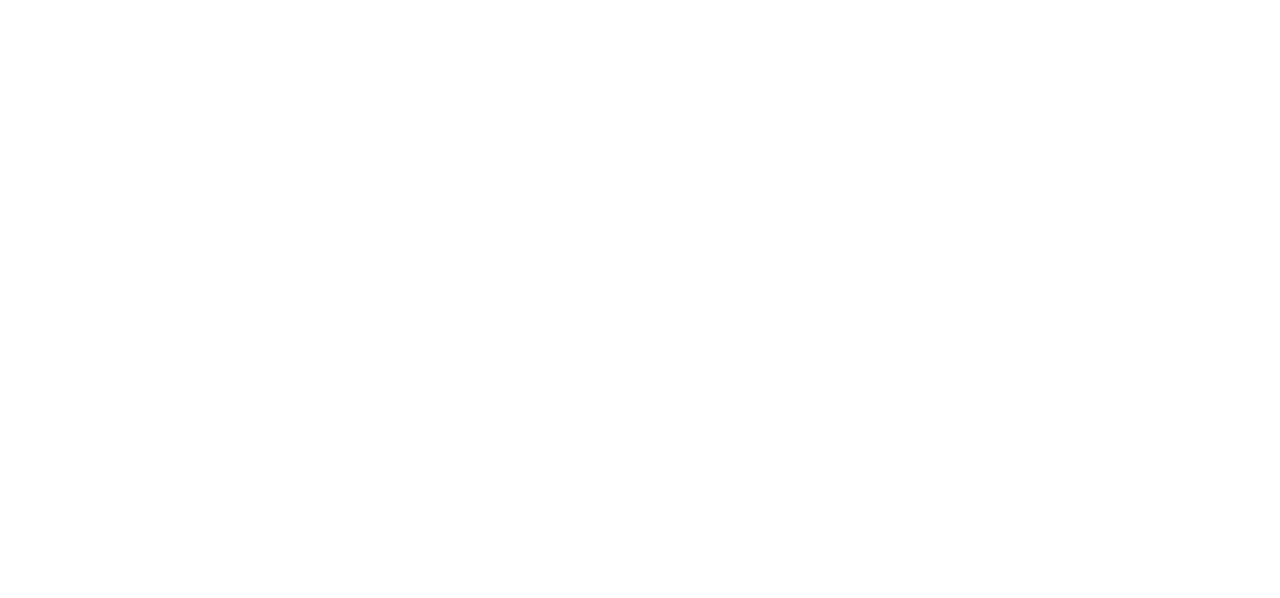
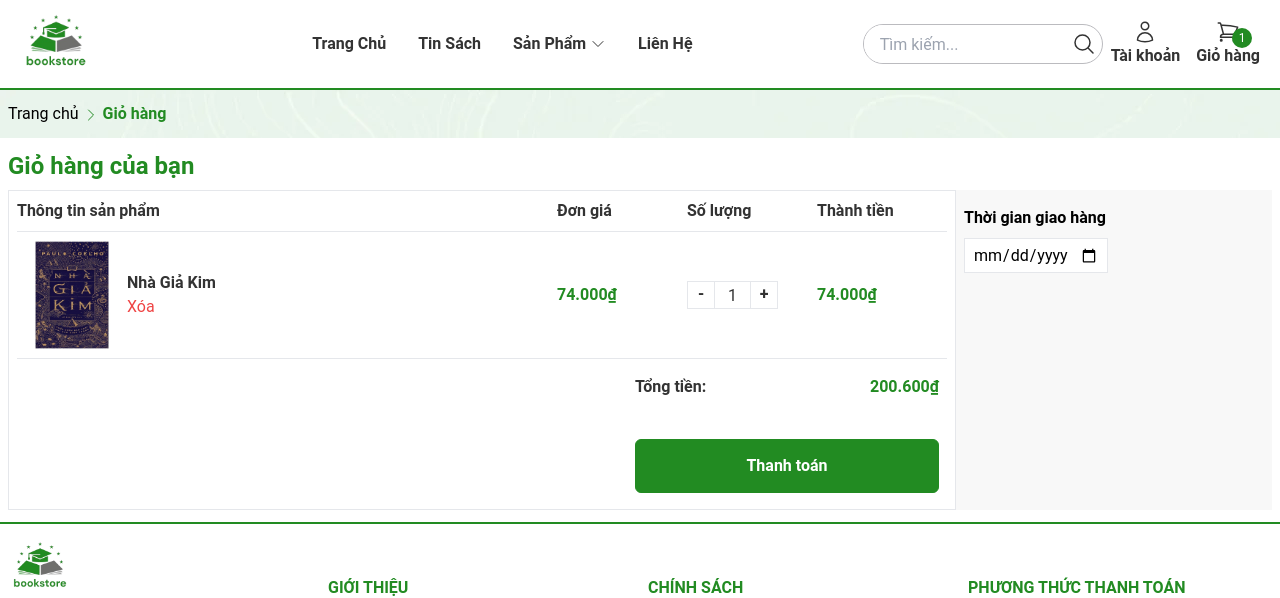
Before and after one commit to TanHuynhNLU/bookstore-ecommerce-user-ui, a React (Create React App) app: page /cart in a window 1280 px wide. Before the commit this address had no page. Shown: the top 598 px of the page. Built offline with nearby package versions, Linux system fonts and the light colour scheme.

Commit message:
feat: build cart page ui

```diff
--- a/src/components/layout/Header.jsx
+++ b/src/components/layout/Header.jsx
@@ -10,6 +10,7 @@ import {
 import ProductImage from '~/assets/imgs/nha-gia-kim.jpg';
 import Logo from '~/assets/imgs/logo.png';
 import { useState } from 'react';
+import { Link } from 'react-router-dom';
 
 function Header() {
     const [showMobileMenu, setShowMobileMenu] = useState(false);
@@ -23,31 +24,31 @@ function Header() {
                     </div>
                 </div>
                 <div className="h-full w-[130px] px-2">
-                    <a className="flex h-full w-full items-center justify-center lg:justify-start" href="#">
+                    <Link to="/" className="flex h-full w-full items-center justify-center lg:justify-start">
                         <img src={Logo} alt="logo" className="inline-block h-[72px] w-[72px]" />
-                    </a>
+                    </Link>
                 </div>
                 <ul className="hidden h-full lg:flex">
                     <li className="h-full px-4 hover:text-[--main-color]">
-                        <a className="inline-block inline-flex h-full items-center justify-center font-bold" href="#">
+                        <Link to="/" className=" inline-flex h-full items-center justify-center font-bold">
                             Trang Chủ
-                        </a>
+                        </Link>
                     </li>
                     <li className="h-full px-4 hover:text-[--main-color]">
-                        <a className="inline-block inline-flex h-full items-center justify-center font-bold" href="#">
+                        <a className=" inline-flex h-full items-center justify-center font-bold" href="#">
                             Tin Sách
                         </a>
                     </li>
                     <li className="group/products relative h-full px-4">
-                        <a
-                            className="inline-block inline-flex h-full items-center justify-center font-bold hover:text-[--main-color]"
-                            href="#"
+                        <Link
+                            to="/products"
+                            className=" inline-flex h-full items-center justify-center font-bold hover:text-[--main-color]"
                         >
                             Sản Phẩm
                             <span className="ml-1 inline-flex items-center justify-center transition-transform duration-300 group-hover/products:rotate-180">
                                 <ChevronDownIcon className="inline-block h-4 w-4" />
                             </span>
-                        </a>
+                        </Link>
                         <ul className="absolute left-0 top-full hidden min-w-[200px] rounded-md bg-white shadow-nav-popup before:absolute before:-top-3 before:left-8 before:block before:h-6 before:w-6 before:rotate-45 before:bg-white group-hover/products:inline-block">
                             <li className="cursor-pointer px-4 py-2 hover:text-[--main-color]">
                                 <a className="h-full w-full" href="#">
@@ -77,9 +78,9 @@ function Header() {
                         </ul>
                     </li>
                     <li className="h-full px-4 hover:text-[--main-color]">
-                        <a className="inline-block inline-flex h-full items-center justify-center font-bold" href="#">
+                        <Link to="/contact" className=" inline-flex h-full items-center justify-center font-bold">
                             Liên Hệ
-                        </a>
+                        </Link>
                     </li>
                 </ul>
                 <div className="flex items-center">
@@ -115,10 +116,10 @@ function Header() {
                         <div className="inline-flex cursor-pointer flex-col items-center p-2 lg:hidden">
                             <MagnifyingGlassIcon className="inline-block h-6 w-6" />
                         </div>
-                        <div className="inline-flex cursor-pointer flex-col items-center p-2">
+                        <Link to="/cart" className="inline-flex cursor-pointer flex-col items-center p-2">
                             <ShoppingCartIcon className="inline-block h-6 w-6" />
                             <span className="hidden font-bold lg:inline-block">Giỏ hàng</span>
-                        </div>
+                        </Link>
                         <span className="absolute bottom-6 right-1 inline-flex h-[20px] w-[20px] items-center justify-center overflow-hidden rounded-full bg-[--main-color] p-[2px] text-center text-[12px] leading-3 text-white lg:right-4 lg:top-4">
                             1
                         </span>
@@ -188,9 +189,12 @@ function Header() {
                                     <span>Tổng cộng</span>
                                     <span className="font-bold text-[--main-color]">75.000đ</span>
                                 </div>
-                                <button className="w-[186px] shrink-0 rounded-md bg-[--main-color] px-6 py-3 font-bold text-white">
+                                <Link
+                                    to="/cart"
+                                    className="flex w-[186px] shrink-0 items-center justify-center rounded-md bg-[--main-color] px-6 py-3 font-bold text-white"
+                                >
                                     Xem giỏ hàng
-                                </button>
+                                </Link>
                             </div>
                         </div>
                     </div>
--- /dev/null
+++ b/src/pages/Cart.jsx
@@ -0,0 +1,100 @@
+import { ChevronRightIcon } from '@heroicons/react/24/outline';
+
+import BookImage from '~/assets/imgs/nha-gia-kim.jpg';
+
+function Cart() {
+    return (
+        <div>
+            <div className="flex items-center justify-center bg-banner">
+                <div className="w-full max-w-7xl px-2 py-3">
+                    <ul className="flex">
+                        <li className="hover:text-[--main-color]">
+                            <a href="#">Trang chủ</a>
+                        </li>
+                        <li className="ml-1 text-[--main-color]">
+                            <ChevronRightIcon className="inline-block h-4 w-4" />
+                            <span className="ml-1 font-bold">Giỏ hàng</span>
+                        </li>
+                    </ul>
+                </div>
+            </div>
+            <div className="flex items-center justify-center">
+                <div className="my-3 w-full max-w-7xl px-2">
+                    <h2 className="text-2xl font-bold text-[--main-color]">Giỏ hàng của bạn</h2>
+                    <div className="mt-2 flex flex-col lg:flex-row">
+                        <div className="w-full border border-solid border-gray-200 px-2 lg:w-9/12">
+                            <div className="hidden border-b-[1px] border-solid border-gray-200 py-2 lg:flex">
+                                <div className="flex-1 font-bold text-[--text-color]">Thông tin sản phẩm</div>
+                                <div className="w-[130px] font-bold text-[--text-color]">Đơn giá</div>
+                                <div className="w-[130px] font-bold text-[--text-color]">Số lượng</div>
+                                <div className="w-[130px] font-bold text-[--text-color]">Thành tiền</div>
+                            </div>
+                            <div className="flex items-center border-b-[1px] border-solid border-gray-200 py-2">
+                                <div className="flex flex-1 items-center text-[--text-color]">
+                                    <img className="w-[20%] md:w-[150px] lg:w-[110px]" src={BookImage} alt="image" />
+                                    <div className="flex flex-1 flex-col lg:flex-row lg:items-center">
+                                        <div className="flex flex-1 flex-col">
+                                            <a
+                                                className="font-bold text-[--text-color] hover:text-[--main-color]"
+                                                href="#"
+                                            >
+                                                Nhà Giả Kim
+                                            </a>
+                                            <span className="hidden cursor-pointer text-red-500 hover:text-[--main-color] lg:inline-block">
+                                                Xóa
+                                            </span>
+                                        </div>
+                                        <div className="flex flex-row-reverse items-center lg:flex-row">
+                                            <div className="flex w-1/2 flex-col text-[--main-color] lg:w-[130px]">
+                                                <span className="text-right font-bold lg:text-left">74.000₫</span>
+                                                <span className="cursor-pointer text-right text-red-500 hover:text-[--main-color] lg:hidden lg:text-left">
+                                                    Xóa
+                                                </span>
+                                            </div>
+                                            <div className="flex w-1/2 text-[--text-color] lg:w-[130px]">
+                                                <button className="inline-flex h-7 w-7 items-center justify-center border border-solid border-gray-200 font-bold">
+                                                    <span className="relative -translate-y-[1px]">-</span>
+                                                </button>
+                                                <input
+                                                    className="h-[28px] w-[35px] border-collapse border-b-[1px] border-t-[1px] border-solid border-gray-200 text-center outline-none"
+                                                    type="text"
+                                                    value={1}
+                                                />
+                                                <button className="inline-flex h-7 w-7 items-center justify-center border border-solid border-gray-200 font-bold">
+                                                    <span className="relative -translate-y-[1px]">+</span>
+                                                </button>
+                                            </div>
+                                        </div>
+                                    </div>
+                                </div>
+                                <div className="hidden w-[130px] font-bold text-[--main-color] lg:inline-block">
+                                    74.000₫
+                                </div>
+                            </div>
+                            <div className="flex py-4">
+                                <div className="ml-auto w-full px-2 lg:w-[320px]">
+                                    <div className="flex justify-between">
+                                        <span className="font-semibold text-[--text-color]">Tổng tiền:</span>
+                                        <span className="font-bold text-[--main-color]">200.600₫</span>
+                                    </div>
+                                    <button className="mt-10 flex h-[54px] w-full items-center justify-center rounded-md border border-solid border-[--main-color] bg-[--main-color] px-[6px] py-[12px] font-bold text-white hover:bg-white hover:text-[--main-color]">
+                                        Thanh toán
+                                    </button>
+                                </div>
+                            </div>
+                        </div>
+                        <div className="w-full bg-[#f8f8f8] p-2 lg:w-3/12">
+                            <div className="py-2 font-bold">Thời gian giao hàng</div>
+                            <input
+                                className="h-[35px] w-[144px] border border-solid border-gray-200 px-2"
+                                type="date"
+                            />
+                        </div>
+                    </div>
+                </div>
+            </div>
+        </div>
+    );
+}
+
+export default Cart;
--- a/src/routes/routes.js
+++ b/src/routes/routes.js
@@ -1,3 +1,4 @@
+import Cart from '~/pages/Cart';
 import Contact from '~/pages/Contact';
 import Home from '~/pages/Home';
 import ProductDetail from '~/pages/ProductDetail';
@@ -8,4 +9,5 @@ export const routes = [
     { path: '/products', component: Products },
     { path: '/product-detail', component: ProductDetail },
     { path: '/contact', component: Contact },
+    { path: '/cart', component: Cart },
 ];
```
